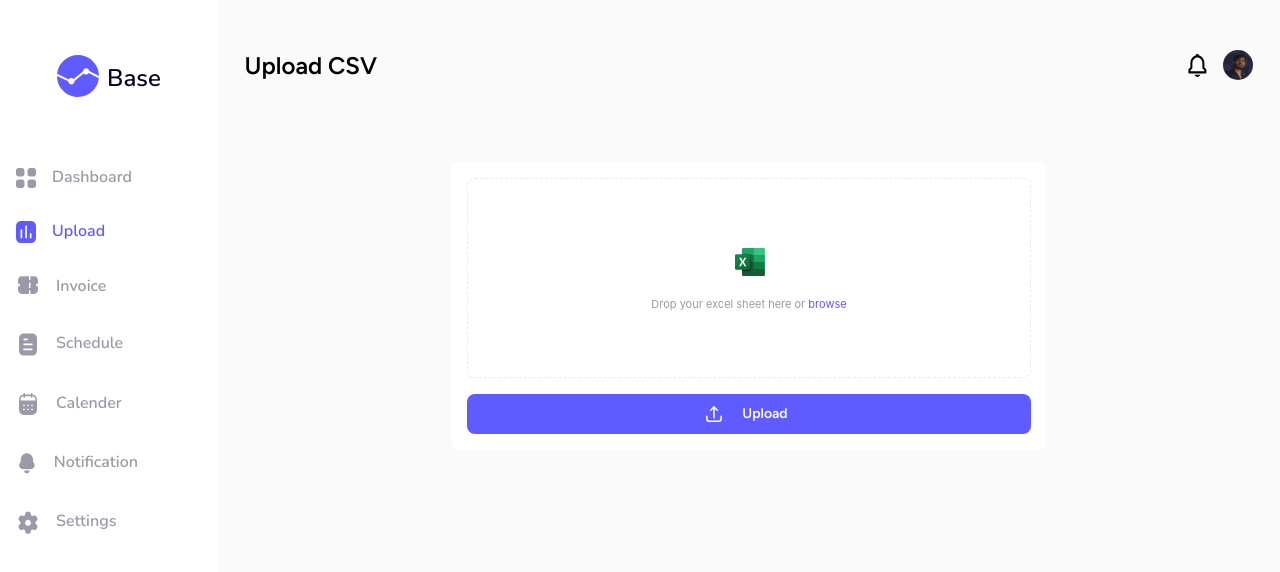
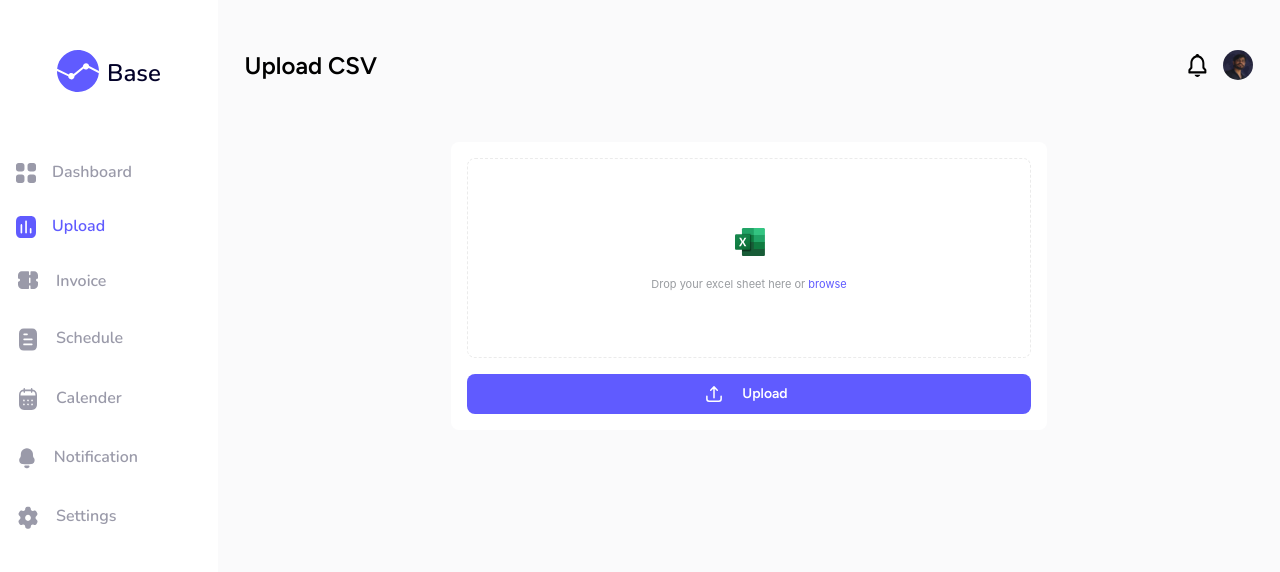
Before and after one commit to theakashsingh/openinapp, a React (Vite) app: page /upload in a window 1280 px wide. Shown: the top 572 px of the page. Built offline with nearby package versions, Linux system fonts and the light colour scheme.

Commit message:
chore: update upload page ui

```diff
--- a/src/component/navigation.css
+++ b/src/component/navigation.css
@@ -12,7 +12,7 @@
   display: flex;
   justify-content: center;
   align-items: center;
-  margin-top: 55px;
+  margin-top: 50px;
   position: relative;
 }
 .mobile_navigation_icon_close {
--- a/src/page/upload.css
+++ b/src/page/upload.css
@@ -2,7 +2,7 @@
     display: flex;
     flex-direction: column;
     align-items: center;
-    gap: 80px;
+    gap: 60px;
     overflow: hidden;
 }
 
```
